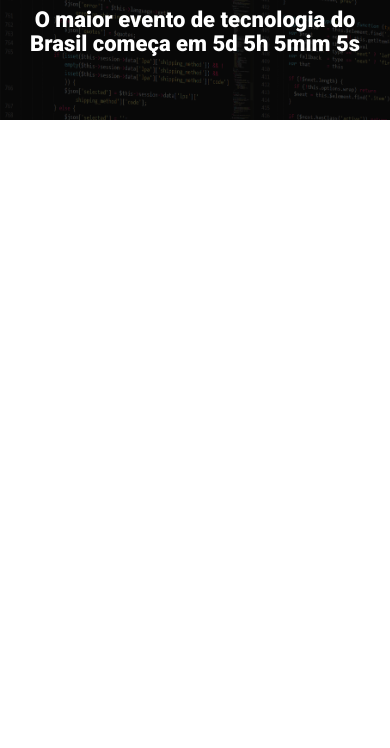
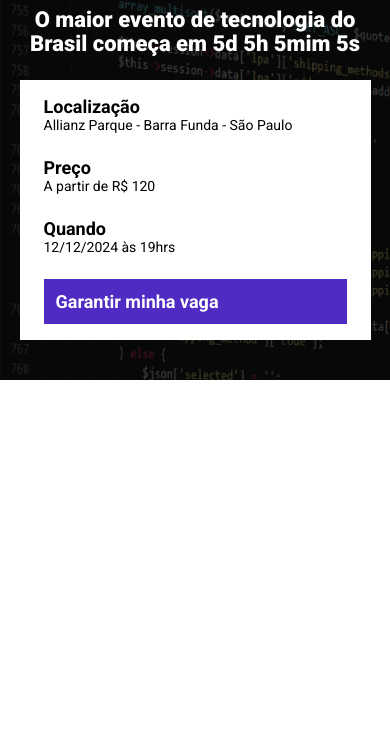
Before and after one commit to HenriqueGPinho/ebac_talks_landing_page, a website built with Parcel: page src/index.html in a window 390 px wide. Shown: the part 96-844 px from the top of the page. Built offline with nearby package versions, Linux system fonts and the light colour scheme.

Commit message:
add: infos-bar and button

```diff
--- a/src/index.html
+++ b/src/index.html
@@ -20,6 +20,25 @@
       <p class="hero__text">
         O maior evento de tecnologia do Brasil começa em 5d 5h 5mim 5s
       </p>
+      <div class="infos-bar">
+        <ul class="infos-bar__infos">
+          <li class="infos-bar__infos__item">
+            <b>Localização</b>
+            Allianz Parque - Barra Funda - São Paulo
+          </li>
+          <li class="infos-bar__infos__item">
+            <b>Preço</b>
+            A partir de R$ 120
+          </li>
+          <li class="infos-bar__infos__item">
+            <b>Quando</b>
+            12/12/2024 às 19hrs
+          </li>
+        </ul>
+        <a class="button button--primary" href="#">
+          Garantir minha vaga
+        </a>
+      </div>
     </div>
   </header>
 
--- /dev/null
+++ b/src/styles/components/_buttons.scss
@@ -0,0 +1,23 @@
+.button {
+  padding: 12px;
+  font-size: 18px;
+  font-weight: bold;
+  text-decoration: none;
+  text-align: center;
+  white-space: nowrap;
+
+  &--primary {
+    color: #fff;
+    background-color: #4f2ac3;
+  }
+
+  @media (max-width: 640px) {
+    display: block;
+    width: 100%;
+  }
+
+  @media (max-width: 1024px) {
+    display: flex;
+    align-items: center;
+  }
+}
--- /dev/null
+++ b/src/styles/components/_infos-bar.scss
@@ -0,0 +1,40 @@
+.infos-bar {
+  padding: 16px 24px;
+  background-color: #fff;
+  display: flex;
+  justify-content: space-between;
+
+  &__infos {
+    display: flex;
+    gap: 40px;
+
+    &__item {
+      font-size: 14px;
+      color: #000;
+
+      b {
+        color: #000;
+        font-size: 18px;
+        display: block;
+      }
+    }
+  }
+
+  @media (max-width: 640px) {
+    display: block;
+
+    &__infos {
+      display: block;
+
+      &__item {
+        margin-bottom: 24px;
+      }
+    }
+  }
+
+  @media (max-width: 1024px) {
+    &__infos {
+      gap: 16px;
+    }
+  }
+}
--- a/src/styles/main.scss
+++ b/src/styles/main.scss
@@ -1,4 +1,6 @@
 @use 'hero';
+@use 'components/infos-bar';
+@use 'components/buttons';
 
 * {
   margin: 0;
@@ -7,6 +9,8 @@
   font-family: Roboto, sans-serif;
 
   color: #fff;
+
+  list-style: none;
 }
 
 .container {
```
